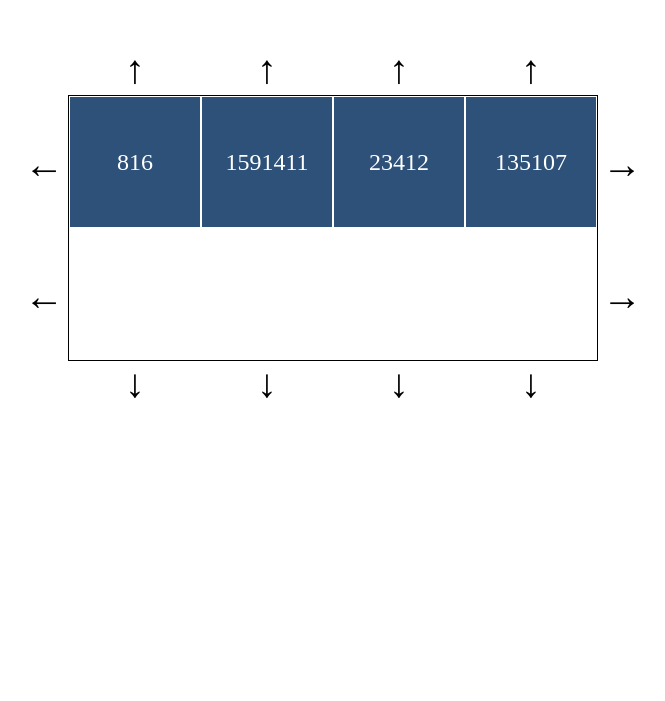
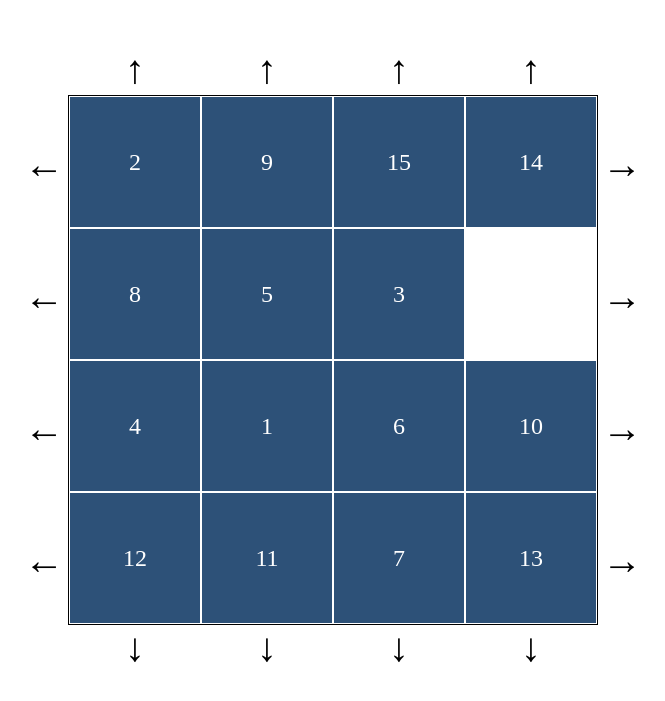
Before and after one commit to Kyruski/15-puzzle-board, a React (Vite) app: page / in a window 1280 px wide. Shown: the part 105-806 px from the top of the page, without its empty margins (307-972 px from the left). Built offline with nearby package versions, Linux system fonts and the light colour scheme.

Commit message:
Adds the ability to switch squares

```diff
--- a/src/Components/Board.tsx
+++ b/src/Components/Board.tsx
@@ -32,17 +32,30 @@ const initialBoard = (): [square[][], number[]] => {
 const [boardMatrix, open] = initialBoard();
 
 export const Board = () => {
-  const [board, setBoard] = useState(initialBoard());
+  const [board, setBoard] = useState(boardMatrix);
   const [openSpace, setOpenSpace] = useState(open)
 
   const controllRow = [true, true, true, true];
 
   const moveSquare = (matrix: square[][], pos: number[]): square[][] => {
     const newMatrix = [...matrix];
-    [newMatrix[pos[0]][pos[1]], newMatrix[open[0]][open[1]]] = [newMatrix[open[0]][open[1]], newMatrix[pos[0]][pos[1]]];
+    [newMatrix[pos[0]][pos[1]], newMatrix[openSpace[0]][openSpace[1]]] = [newMatrix[openSpace[0]][openSpace[1]], newMatrix[pos[0]][pos[1]]];
     return newMatrix;
   }
 
+  const handleSquareClick = (pos: number[]): void => {
+    if ( //check if valid move
+      (Math.abs(pos[0] - openSpace[0]) === 1 && pos[1] === openSpace[1]) ||
+      (Math.abs(pos[1] - openSpace[1]) === 1 && pos[0] === openSpace[0])
+    ) {
+      setBoard(moveSquare(board, pos));
+      setOpenSpace(pos);
+    }
+  }
+
+  // const handleMultiple = () => {
+
+  // }
 
   return (
     <GameContainer>
@@ -52,7 +65,7 @@ export const Board = () => {
             <ControlRow row={controllRow} arrow={'↑'} />
           </TopControl>
         </TopBottomContainer>
-        {board.map((row, key) => (<BoardRow row={row} key={`row${key}`} />))}
+        {board.map((row, index) => (<BoardRow row={row} handleSquareClick={handleSquareClick} rowIndex={index} key={`row${index}`} />))}
         <TopBottomContainer>
           <BottomControl>
             <ControlRow row={controllRow} arrow={'↓'} />
--- a/src/Components/BoardRow.tsx
+++ b/src/Components/BoardRow.tsx
@@ -5,9 +5,11 @@ import { BoardSquare } from './BoardSquare'
 
 interface Props {
   row: square[];
+  rowIndex: number;
+  handleSquareClick: Function;
 }
 
-export const BoardRow: React.FC<Props> = ({ row }) => {
+export const BoardRow: React.FC<Props> = ({ row, rowIndex, handleSquareClick }) => {
 
 
   return (
@@ -15,8 +17,8 @@ export const BoardRow: React.FC<Props> = ({ row }) => {
       <LeftControl>
         {'←'}
       </LeftControl>
-      {row.map((square, key) => (
-        <BoardSquare square={square} key={`square${key}`} />
+      {row.map((square, index) => (
+        <BoardSquare square={square} handleSquareClick={handleSquareClick} pos={[rowIndex, index]} key={`square${index}`} />
       ))}
       <RightControl>
         {'→'}
--- a/src/Components/BoardSquare.tsx
+++ b/src/Components/BoardSquare.tsx
@@ -4,12 +4,14 @@ import { BoardSquareContainer, BoardSquareItem, SquareText } from './elements';
 
 interface Props {
   square: square;
+  pos: number[];
+  handleSquareClick: Function;
 }
 
-export const BoardSquare: React.FC<Props> = ({ square }) => {
+export const BoardSquare: React.FC<Props> = ({ square, pos, handleSquareClick }) => {
   const isFilled = !!square;
   return (
-    <BoardSquareContainer >
+    <BoardSquareContainer onClick={() => handleSquareClick(pos)}>
       <BoardSquareItem isFilled={isFilled} >
         <SquareText>
           {square || '\u00A0'}
```
